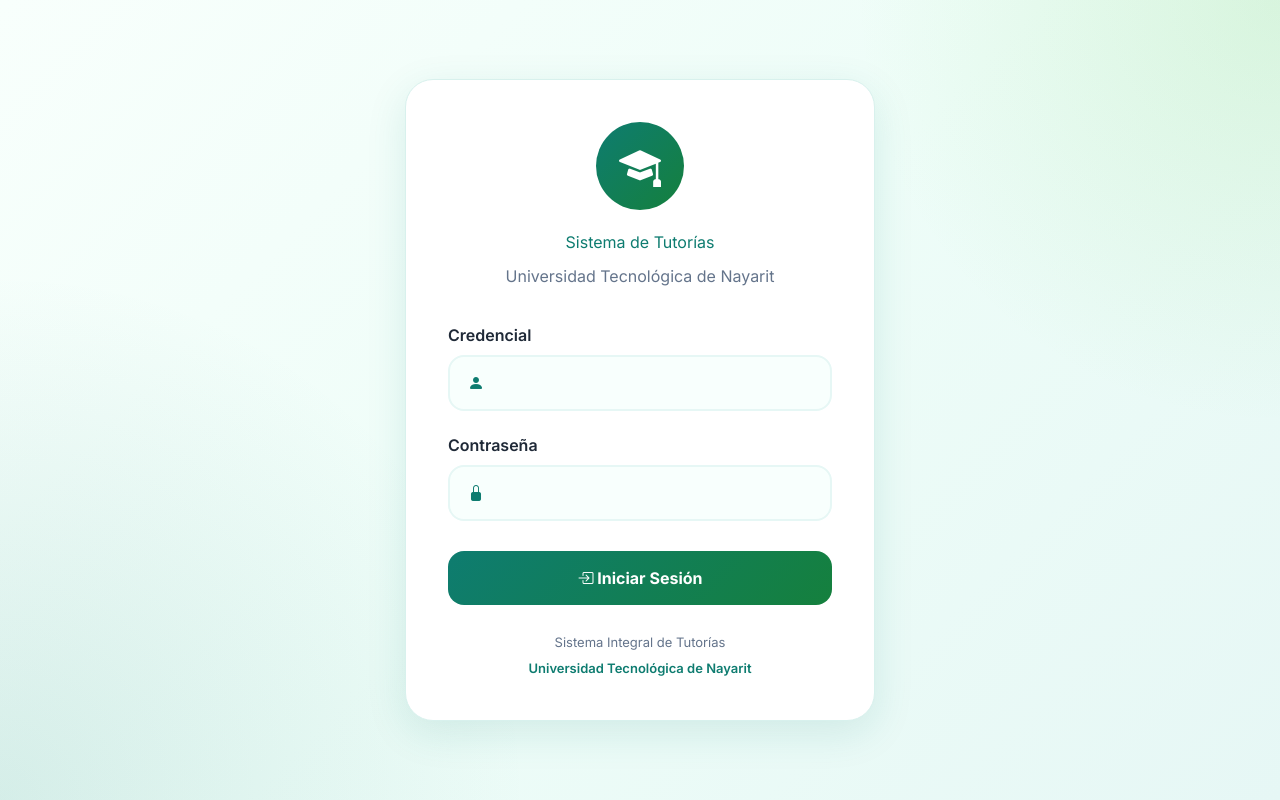
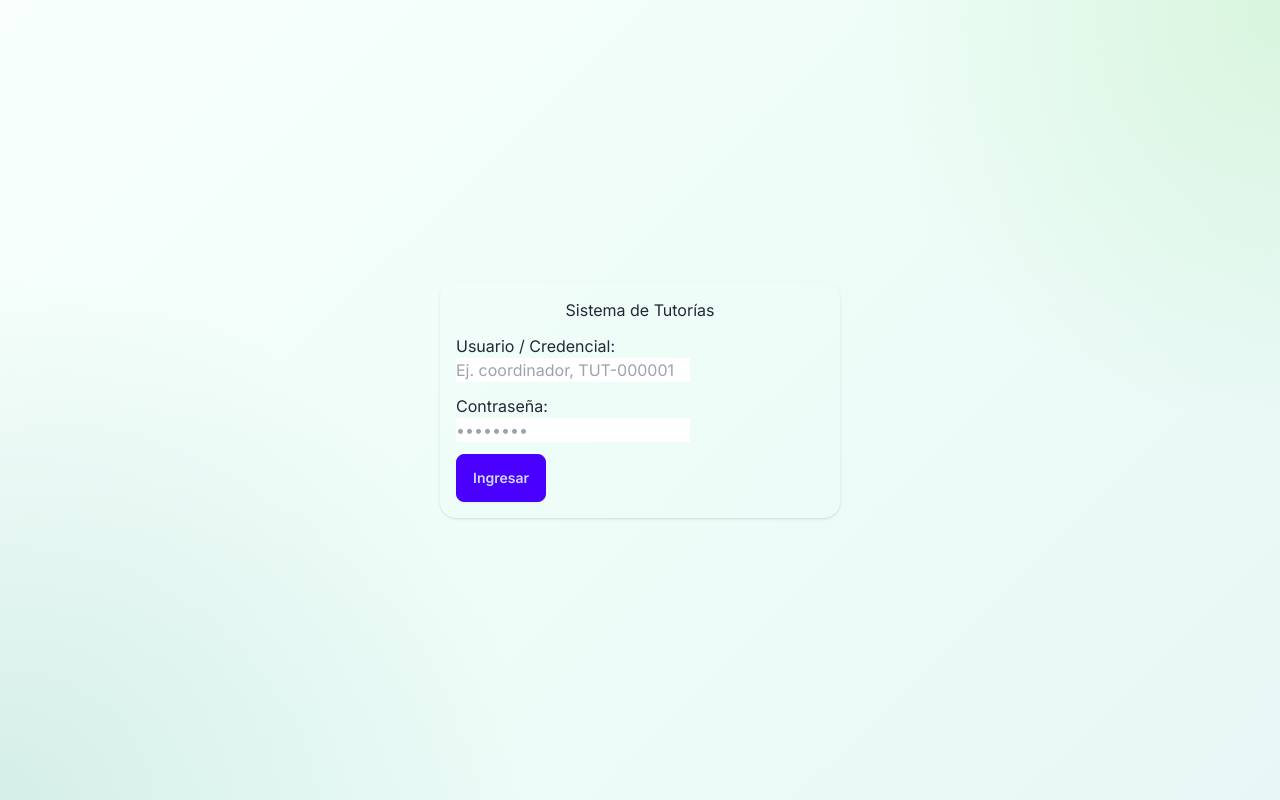
Before and after one commit to Ing-Segundo/sistema_tutorias, a Flask app: page / in a window 1280 px wide. Run offline with Flask 3, Linux system fonts and the light colour scheme; some libraries are stand-ins or nearby versions.

Commit message:
Update login.html

```diff
--- a/templates/login.html
+++ b/templates/login.html
@@ -176,55 +176,42 @@ h1{
 </style>
 </head>
 
-<body>
+<body class="bg-light d-flex align-items-center vh-100">
 
-<div class="login-card">
+    <div class="container" style="max-width: 400px;">
+        <div class="card shadow p-4">
+            <h3 class="text-center mb-3">Sistema de Tutorías</h3>
 
-    <div class="logo">
-        <i class="bi bi-mortarboard-fill"></i>
+            <!-- ================= MOSTRAR MENSAJES FLASH ================= -->
+            {% with messages = get_flashed_messages(with_categories=true) %}
+              {% if messages %}
+                {% for category, message in messages %}
+                  <div class="alert alert-{% if category == 'error' %}danger{% else %}success{% endif %} alert-dismissible fade show" role="alert">
+                    {{ message }}
+                    <button type="button" class="btn-close" data-bs-dismiss="alert" aria-label="Close"></button>
+                  </div>
+                {% endfor %}
+              {% endif %}
+            {% endwith %}
+            <!-- ========================================================= -->
+
+            <form action="{{ url_for('login') }}" method="POST">
+                <div class="mb-3">
+                    <label for="credencial" class="form-label">Usuario / Credencial:</label>
+                    <input type="text" id="credencial" name="credencial" class="form-control" required placeholder="Ej. coordinador, TUT-000001">
+                </div>
+
+                <div class="mb-3">
+                    <label for="contrasena" class="form-label">Contraseña:</label>
+                    <input type="password" id="contrasena" name="contrasena" class="form-control" required placeholder="••••••••">
+                </div>
+
+                <button type="submit" class="btn btn-primary w-100">Ingresar</button>
+            </form>
+        </div>
     </div>
 
-    <h1>Sistema de Tutorías</h1>
-
-    <p class="subtitulo">
-        Universidad Tecnológica de Nayarit
-    </p>
-
-    <form method="POST" autocomplete="off">
-
-        <div class="input-group">
-            <label>Credencial</label>
-
-            <div class="input-custom">
-                <i class="bi bi-person-fill"></i>
-                <input type="text" name="credencial" required>
-            </div>
-        </div>
-
-        <div class="input-group">
-            <label>Contraseña</label>
-
-            <div class="input-custom">
-                <i class="bi bi-lock-fill"></i>
-                <input type="password" name="contrasena" required>
-            </div>
-        </div>
-
-        <button class="btn-login" type="submit">
-            <i class="bi bi-box-arrow-in-right"></i>
-            Iniciar Sesión
-        </button>
-
-    </form>
-
-    <div class="footer-login">
-        Sistema Integral de Tutorías
-        <span>
-            Universidad Tecnológica de Nayarit
-        </span>
-    </div>
-
-</div>
-
+    <!-- Script de Bootstrap para cerrar la alerta si usas el botón 'X' -->
+    <script src="https://cdn.jsdelivr.net/npm/bootstrap@5.3.0/dist/js/bootstrap.bundle.min.js"></script>
 </body>
 </html>
```
